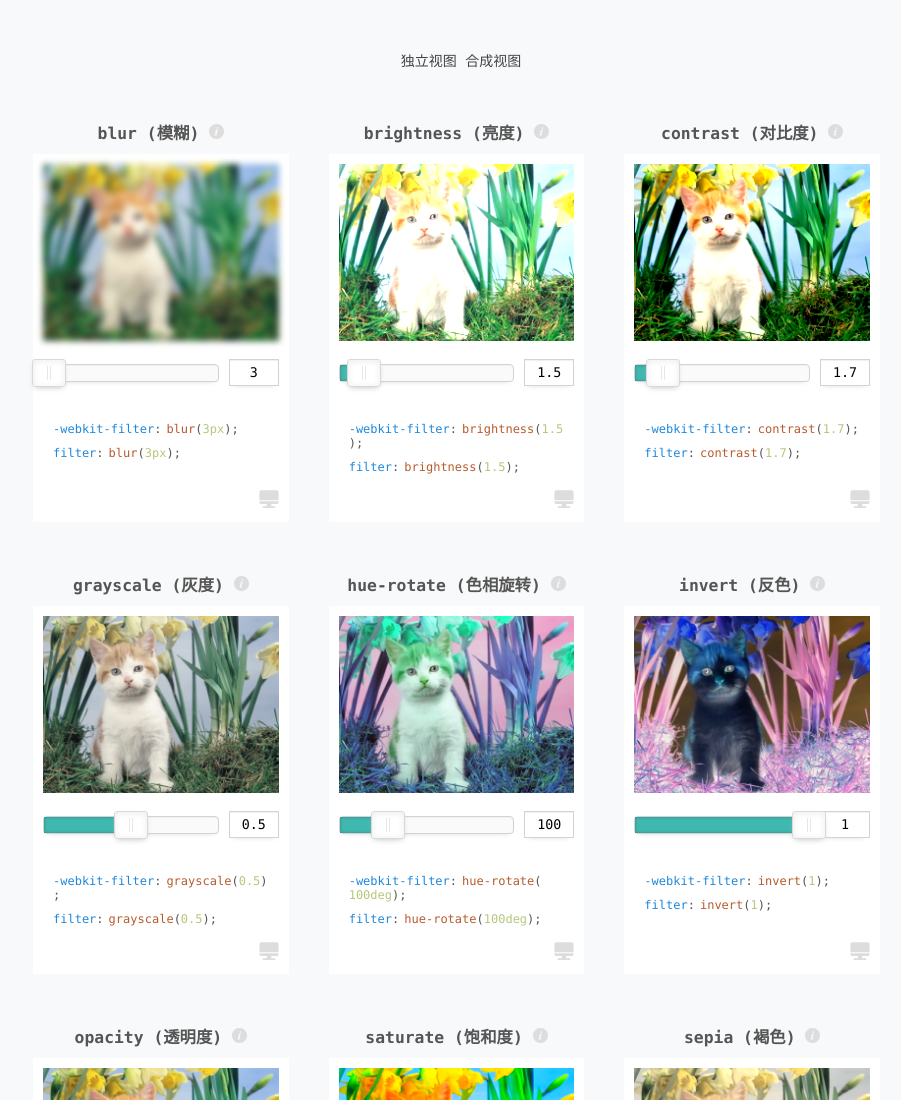
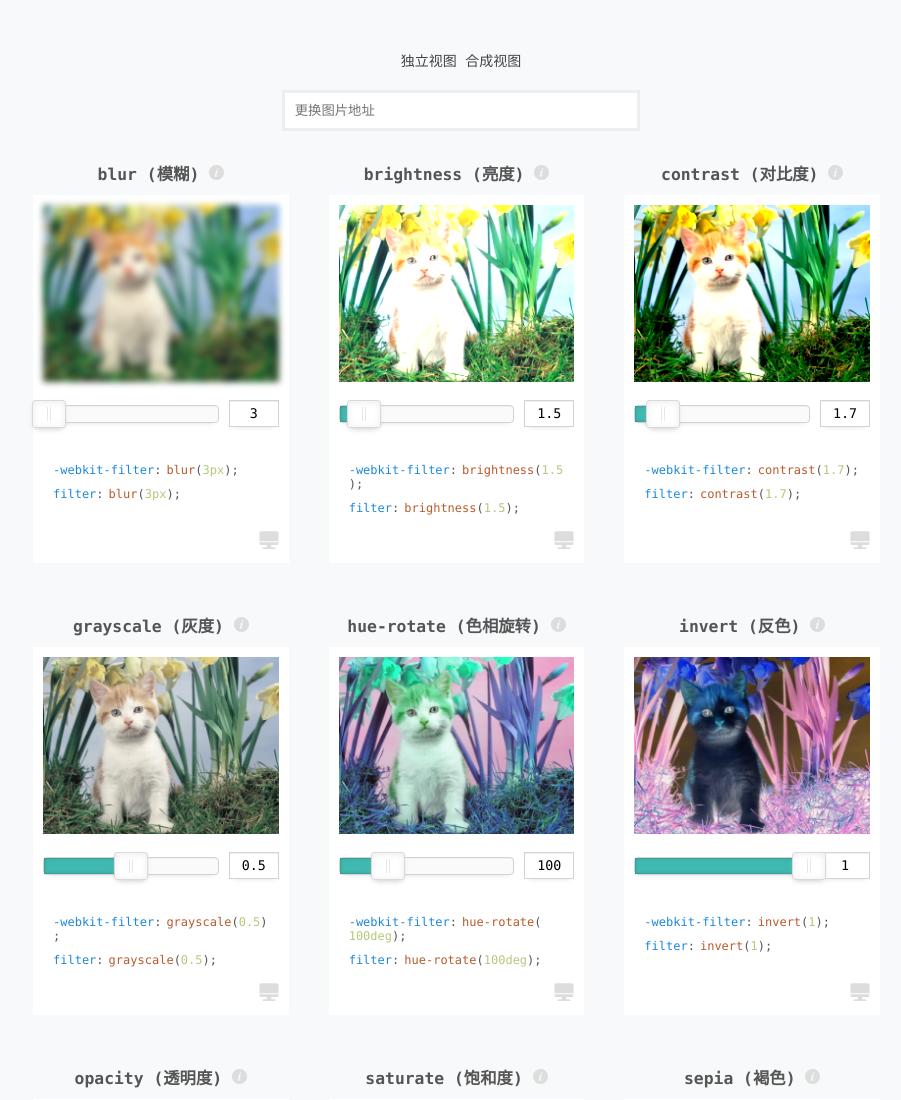
Before and after one commit to bimohxh/filteron, a website: page app/index.html in a window 1280 px wide. Shown: the top 1100 px of the page, without its empty margins (179-1080 px from the left). Drawn offline with Linux system fonts and the light colour scheme.

Commit message:
change img source feature

```diff
--- a/app/css/main.css
+++ b/app/css/main.css
@@ -45,6 +45,19 @@ img {
 .filters-wraper {
   width: 70%;
   margin: 50px auto;
+}
+
+#imgpreview {
+  display: none
+}
+
+.sourceimg {
+  display: block;
+  width: 40%;
+  margin: 0 auto;
+  border: #EEE 3px solid;
+  padding: 10px;
+  outline: none
 }
 
 .fil-item {
--- a/app/index.html
+++ b/app/index.html
@@ -15,6 +15,11 @@
         <div class="navbar">
           <a href="javascript:void(0)" @click="view = 'seperate'">独立视图</a>
           <a href="javascript:void(0)" @click="view = 'combine'">合成视图</a>
+        </div>
+
+        <div>
+          <input type="text" class="sourceimg" placeholder="更换图片地址" v-model="sourcesrc" />
+          <img :src="sourcesrc"  id="imgpreview"/>
         </div>
 
         <!--合成视图-->
--- a/app/js/main.js
+++ b/app/js/main.js
@@ -143,6 +143,7 @@
     data: {
       img: 'img/demo.jpg',
       view: 'seperate',
+      sourcesrc: '',
       filters: filerArr
     },
     methods: {
@@ -154,6 +155,13 @@
      }
 
 
+    },
+    watch: {
+      sourcesrc: function (val) {
+        if(val == '') {
+          this.img = 'img/demo.jpg'
+        }
+      }
     },
     mounted: function () {
       var _this = this
@@ -199,4 +207,9 @@
       })
     }
   })
+
+  $('#imgpreview').load(function () {
+    if(!App) { return }
+    App.img = App.sourcesrc
+  })
 })()
```
